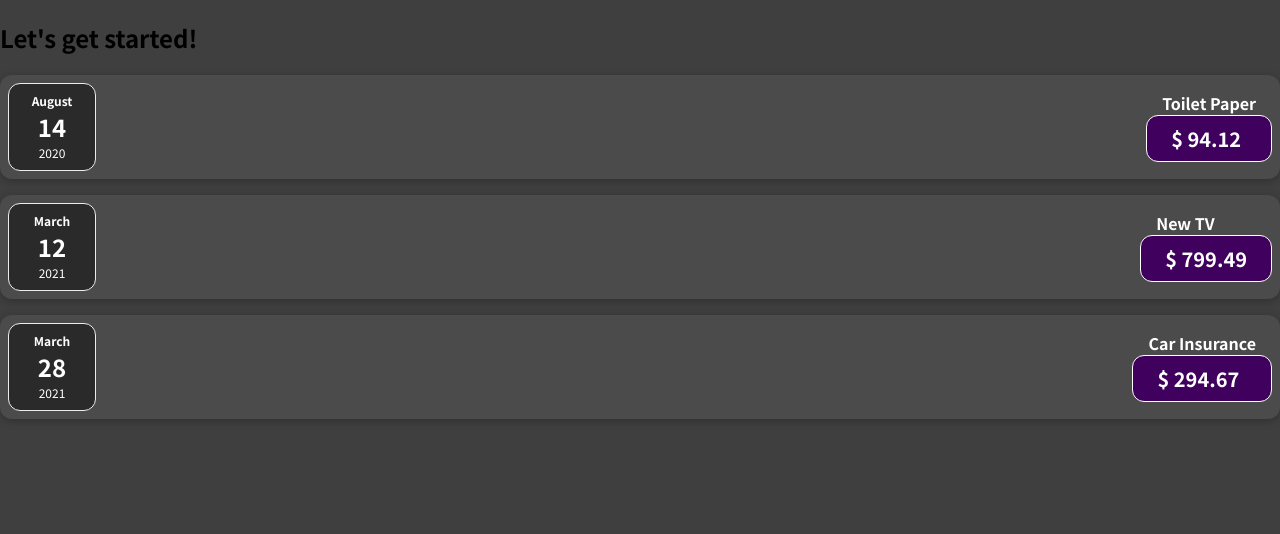
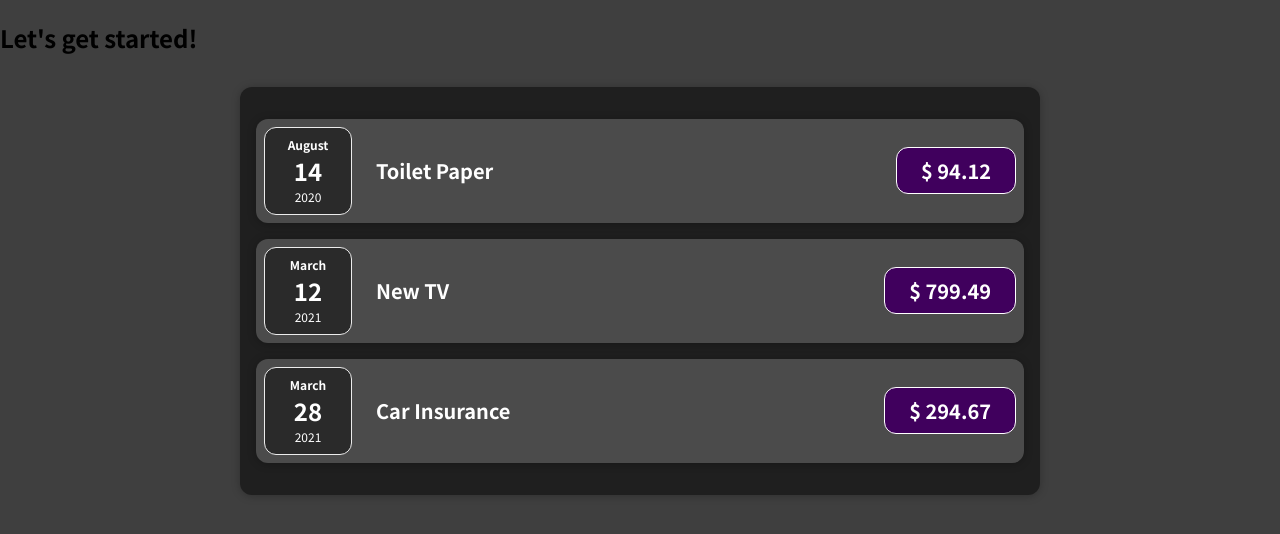
Before and after one commit to jdavidmartinez/react-amount-control, a JavaScript app: page / in a window 1280 px wide. Shown: the top 534 px of the page. Built offline with nearby package versions, Linux system fonts and the light colour scheme.

Commit message:
refact de code similar to MAx

```diff
--- a/src/App.js
+++ b/src/App.js
@@ -1,6 +1,7 @@
-import ExpenseItem from "./components/ExpenseItem";
 
-function App() {
+import Expenses from "./components//Expenses/Expenses";
+
+const App = () => {
   const expenses = [
     {
       id: "e1",
@@ -26,21 +27,7 @@
   return (
     <div>
       <h2>Let's get started!</h2>
-      <ExpenseItem
-        title={expenses[0].title}
-        amount={expenses[0].amount}
-        date={expenses[0].date}
-      />
-      <ExpenseItem
-        title={expenses[1].title}
-        amount={expenses[1].amount}
-        date={expenses[1].date}
-      />
-       <ExpenseItem
-        title={expenses[2].title}
-        amount={expenses[2].amount}
-        date={expenses[2].date}
-      />
+      <Expenses items={expenses}/>
     </div>
   );
 }
--- a/src/components/ExpenseItem.js
+++ /dev/null
@@ -1,15 +0,0 @@
-import ExpenseDate from './ExpenseDate';
-import Expenses from './Expenses';
-import "./ExpenseItem.css";
-
-function ExpenseItem(props) {
-
-  return (
-    <div className="expense-item">
-      <ExpenseDate date={props.date} />
-      <Expenses title={props.title} amount={props.amount} />
-    </div>
-  );
-}
-
-export default ExpenseItem;
--- a/src/components/Expenses.js
+++ /dev/null
@@ -1,10 +0,0 @@
-import "./Expenses.css";
-function Expenses(props) {
-  return (
-    <div className="expense">
-      <h2>{props.title}</h2>
-      <div className="expense-item__price">$ {props.amount}</div>
-    </div>
-  );
-}
-export default Expenses;
--- a/src/components/ExpenseDate.js
+++ b/src/components/Expenses/ExpenseDate.js
@@ -1,6 +1,6 @@
 import './ExpenseDate.css'
 
-function ExpenseDate(props) {
+const  ExpenseDate = (props) => {
 
   const month = props.date.toLocaleString("en-us", { month: "long" });
   const day = props.date.toLocaleString("en-us", { day: "2-digit" });
--- a/src/components/ExpenseItem.css
+++ b/src/components/Expenses/ExpenseItem.css
@@ -2,10 +2,8 @@
     display: flex;
     justify-content: space-between;
     align-items: center;
-    box-shadow: 0 2px 8px rgba(0, 0, 0, 0.25);
     padding: 0.5rem;
     margin: 1rem 0;
-    border-radius: 12px;
     background-color: #4b4b4b;
   }
 
--- /dev/null
+++ b/src/components/Expenses/ExpenseItem.js
@@ -0,0 +1,18 @@
+import ExpenseDate from "../Expenses/ExpenseDate";
+import Card from '../UI/Card';
+
+import "./ExpenseItem.css";
+
+const ExpenseItem = (props) => {
+  return (
+    <Card className="expense-item">
+      <ExpenseDate date={props.date} />
+      <div className="expense-item__description">
+        <h2 className="expense-item h2">{props.title}</h2>
+        <div className="expense-item__price">$ {props.amount}</div>
+      </div>
+    </Card>
+  );
+}
+
+export default ExpenseItem;
--- a/src/components/Expenses.css
+++ b/src/components/Expenses/Expenses.css
@@ -4,6 +4,4 @@
     margin: 2rem auto;
     width: 50rem;
     max-width: 95%;
-    border-radius: 12px;
-    box-shadow: 0 1px 8px rgba(0, 0, 0, 0.25);
-  }
+}
--- /dev/null
+++ b/src/components/Expenses/Expenses.js
@@ -0,0 +1,33 @@
+import Card from '../UI/Card';
+import ExpenseItem from '../Expenses/ExpenseItem';
+
+import "./Expenses.css";
+
+const Expenses = (props) => {
+  return (
+    <Card className="expenses">
+      <ExpenseItem
+        title={props.items[0].title}
+        amount={props.items[0].amount}
+        date={props.items[0].date}
+      />
+      <ExpenseItem
+        title={props.items[1].title}
+        amount={props.items[1].amount}
+        date={props.items[1].date}
+      />
+       <ExpenseItem
+        title={props.items[2].title}
+        amount={props.items[2].amount}
+        date={props.items[2].date}
+      />
+    </Card>
+  );
+}
+export default Expenses;
+/*
+   <div className="expense">
+      <h2>{props.title}</h2>
+      <div className="expense-item__price">$ {props.amount}</div>
+    </div>
+*/
--- /dev/null
+++ b/src/components/UI/Card.css
@@ -0,0 +1,4 @@
+.card {
+    border-radius: 12px;
+    box-shadow: 0 1px 8px rgba(0, 0, 0, 0.25);
+}
--- /dev/null
+++ b/src/components/UI/Card.js
@@ -0,0 +1,9 @@
+import './Card.css'
+
+const Card = (props) => {
+    const classes = 'card ' + props.className;
+
+    return <div className={classes}>{props.children}</div>;
+}
+
+export default Card;
```
Also changed, not shown: src/components/Expenses/ExpenseDate.css (renamed from src/components/ExpenseDate.css), 1 other file (tests, documents, lock files or other folders).
